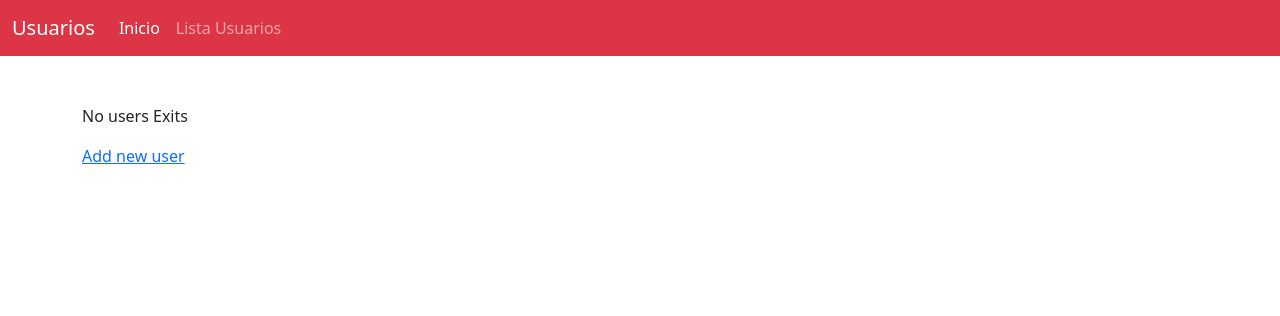
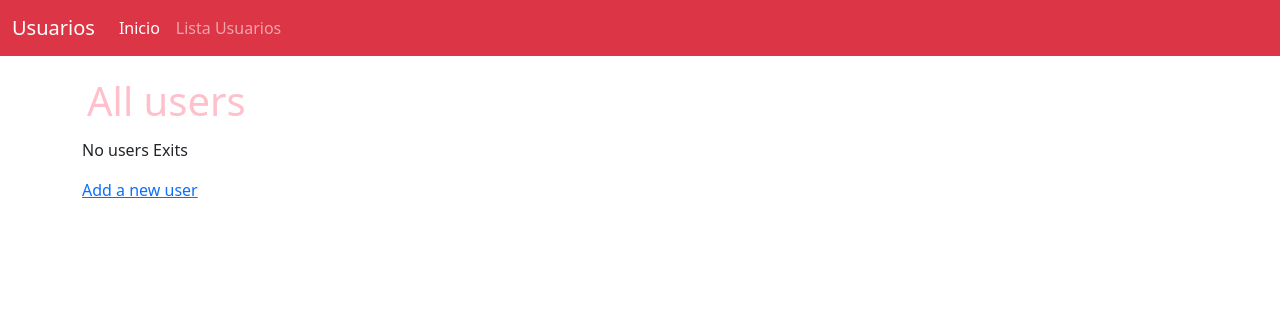
Before and after one commit to Jbaruz/flask_usuarios_crud, a Flask app: page /users in a window 1280 px wide. Shown: the top 316 px of the page. Run offline with Flask 2, Linux system fonts and the light colour scheme; data that the repository does not hold is empty; some libraries are stand-ins or nearby versions.

Commit message:
the archives was update in terms of links according to requirements

```diff
--- a/static/css/estilos.css
+++ b/static/css/estilos.css
@@ -1,7 +1,7 @@
 h1{
-    color: red;
+    color: pink;
     border-radius: 5px;
-    padding: 10px;
+    padding: 5px;
 }
 table tr td{
     width: 50px;
@@ -11,7 +11,7 @@ table tr td{
 h1, .tablero{
     display: flex;
     align-items: center;
-    justify-content: center;
+    justify-content: start;
 }
 
 .color1 {
--- a/templates/editUser.html
+++ b/templates/editUser.html
@@ -28,6 +28,7 @@
                     </div>
                     <div>
                         <button type = "submit" class="btn btn-outline-danger btn-sm"> Update </button>
+                        <a href="/users/{{user.id}}">  Show User </a>
                     </div>
             </form>
         </div>
--- a/templates/index.html
+++ b/templates/index.html
@@ -3,10 +3,13 @@
 {% block contenido %}
 {% include '_menu.html' %}
 
-<div class="container mt-5">
+
+<div class="container mt-3">
+    <h1>All users</h1>
     {% if all_users == None %}
         <p>No users Exits</p>
     {% else %}
+    <div class="d-flex">
         <table class="table table-striped table table-bordered table-hover">
             <thead>
                 <tr>
@@ -47,10 +50,17 @@
         {% endfor %}
             </tbody>
         </table>
+    </a>
+        <div class="p-2 flex-fill">
+            <a href="/users"> Home </a>
+        </div>
+    </div>
+
     {% endif %}
     <a href="/users/new">
-        Add new user
-    </a>
+        Add a new user
+
+
 
 
 </div>
```
Also changed, not shown: templates/addNewUser.html (+4 -3 lines), templates/users_detail.html (+18 -5 lines). Lines whose indentation alone changed are shown as unchanged.
